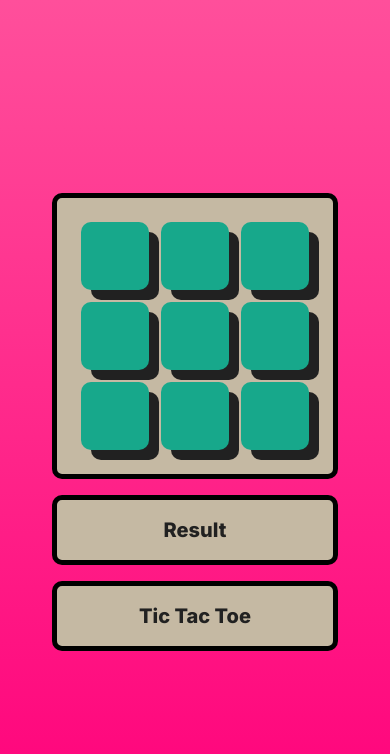
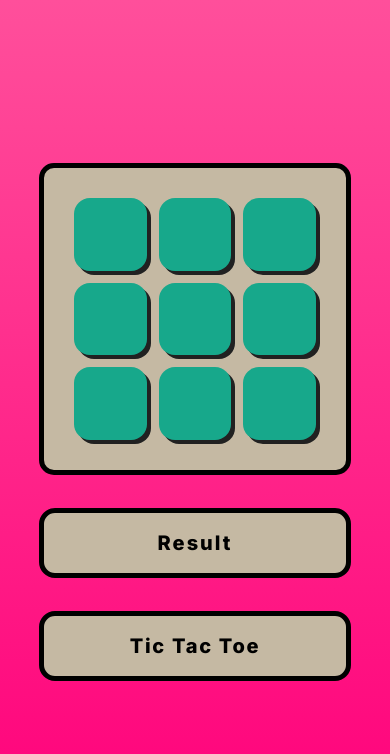
Before and after one commit to yakubova6/tic-tac-toe, a plain HTML site: page index.html in a window 390 px wide. Drawn offline with Linux system fonts and the light colour scheme.

Commit message:
unnecessary comments have been removed

```diff
--- a/css/styles.css
+++ b/css/styles.css
@@ -18,9 +18,9 @@
 }
 
 html, body {
+    font: 800 48px/100% "Inter", sans-serif;
     margin: 0;
     padding: 0;
-    font: 800 48px/100% "Inter", sans-serif;
 }
 
 html {
@@ -37,7 +37,7 @@ html {
     justify-content: center;
     align-items: center;
     height: 100vh;
-    gap: clamp(16px, 3vw, 33px);
+    gap: 33px;
 }
 
 .content__visually-hidden {
@@ -58,56 +58,47 @@ html {
     flex-direction: column;
     justify-content: center;
     align-items: center;
-    border-radius: clamp(10px, 2vw, 15px);
-    width: clamp(280px, 80%, 580px);
+    border-radius: 15px;
+    width: 80%;
+    max-width: 580px;
+    min-width: 280px;
     aspect-ratio: 1/1;
     border: 5px solid var(--color-border);
     background-color: var(--color-background-section);
-    gap: clamp(12px, 2vw, 25px);
-    padding: clamp(24px, 5vw, 49px);
-    transition: all 0.3s ease;
+    gap: 25px;
+    padding: 49px;
 }
 
 .grid__row {
     display: flex;
-    gap: clamp(12px, 2vw, 25px);
+    gap: 25px;
     width: 100%;
-    transition: gap 0.3s ease;
 }
 
 .grid__cell {
     background-color: var(--color-background-cell);
     flex: 1;
     aspect-ratio: 1/1;
-    min-width: clamp(45px, 10%, 60px);
-    border-radius: clamp(10px, 2vw, 16px);
+    min-width: 60px;
+    border-radius: 16px;
     box-shadow: 10px 10px 0 0 var(--color-shadow-cell);
     border: none;
     outline: none;
     transition: all 0.3s ease;
 }
 
-/* ===== PREVIEW ===== */
-.preview-x::before,
-.preview-o::before {
+/* ===== PREVIEW ПРИ НАВЕДЕНИИ ===== */
+.preview-x::before {
     content: "";
     display: block;
     width: 100%;
     height: 100%;
+    background-image: url('../assets/images/asset=x.svg');
     background-repeat: no-repeat;
     background-position: center;
+    background-size: 110px 110px;
     opacity: 0;
-    transition: opacity 0.3s ease, background-size 0.3s ease;
-}
-
-.preview-x::before {
-    background-image: url('../assets/images/asset=x.svg');
-    background-size: 110px 110px;
-}
-
-.preview-o::before {
-    background-image: url('../assets/images/asset=o.svg');
-    background-size: 110px 110px;
+    transition: opacity 0.3s ease;
 }
 
 .preview-x:hover {
@@ -117,6 +108,19 @@ html {
 
 .preview-x:hover::before {
     opacity: 0.4;
+}
+
+.preview-o::before {
+    content: "";
+    display: block;
+    width: 100%;
+    height: 100%;
+    background-image: url('../assets/images/asset=o.svg');
+    background-repeat: no-repeat;
+    background-position: center;
+    background-size: 110px 110px;
+    opacity: 0;
+    transition: opacity 0.3s ease;
 }
 
 .preview-o:hover {
@@ -129,11 +133,6 @@ html {
 }
 
 /* ===== РЕАЛЬНЫЕ КРЕСТИКИ/НОЛИКИ ===== */
-.grid__cell--x,
-.grid__cell--o {
-    transition: all 0.3s ease;
-}
-
 .grid__cell--x {
     background-color: var(--color-preview-x);
 }
@@ -148,6 +147,10 @@ html {
     background-position: center;
     background-size: 80% 80%;
     opacity: 1;
+}
+
+.grid__cell--x:hover {
+    box-shadow: 5px 5px 0 0 var(--color-shadow-cell);
 }
 
 .grid__cell--o {
@@ -166,69 +169,103 @@ html {
     opacity: 1;
 }
 
-/* ===== КНОПКИ ===== */
-.content__button,
-.content__button--restart {
-    width: clamp(280px, 80%, 580px);
-    height: clamp(70px, 10vw, 104px);
-    border-radius: clamp(10px, 2vw, 16px);
+.grid__cell--o:hover {
+    box-shadow: 5px 5px 0 0 var(--color-shadow-cell);
+}
+
+/* ===== БАЗОВЫЕ СТИЛИ КНОПОК ===== */
+.content__button {
+    width: 80%;
+    max-width: 580px;
+    min-width: 280px;
+    height: 104px;
+    border-radius: 16px;
     border: 5px solid var(--color-border);
+    background-color: var(--color-background-section);
+    text-align: center;
     display: flex;
     align-items: center;
     justify-content: center;
-    background-color: var(--color-background-section);
-    text-align: center;
-    color: var(--color-text-button);
-    font-size: clamp(20px, 4vw, 48px);
-    gap: clamp(8px, 2vw, 15px);
-    transition: all 0.3s ease;
+}
 
-    -webkit-tap-highlight-color: transparent;
-    -webkit-touch-callout: none;
-    -webkit-user-select: none;
-    user-select: none;
-    -moz-user-select: none;
+
+.grid__cell,
+.content__button {
+    padding: 0;
+    margin: 0;
+}
+
+/* ===== МОДИФИКАТОРЫ КНОПОК ===== */
+.content__button--result {
+    letter-spacing: 2px;
+}
+
+.content__button--game_title {
+    letter-spacing: 1.7px;
 }
 
 .content__button--restart {
+    letter-spacing: 1.7px;
     background-color: var(--color-background-restart);
     color: var(--color-text-restart);
+    display: flex;
+    align-items: center;
+    justify-content: center;
+    gap: 15px;
 }
 
 .content__button--restart::before {
     content: "";
     display: block;
-    width: clamp(27px, 5vw, 48px);
-    height: clamp(27px, 5vw, 48px);
+    font-weight: 700;
+    width: 46.62px;
+    height: 46.68px;
     background-image: url(../assets/images/restart.svg);
     background-size: contain;
     background-repeat: no-repeat;
     background-position: center;
-    transition: all 0.3s ease;
 }
 
 .grid__cell--empty {
     background-color: var(--color-cell-empty);
 }
 
-/* ===== МЕДИАЗАПРОСЫ ===== */
-@media (max-width: 480px) {
-    html, body {
-        height: 100%;
-        min-height: 100%;
-        overflow-y: auto;
+/* Маленькие экраны */
+@media (max-width: 700px) {
+    .grid__cell {
+        min-width: 50px;
+        box-shadow: 6px 6px 0 0 var(--color-shadow-cell);
     }
 
-    .content {
-        height: 100%;
-        padding: 16px;
-        gap: 16px;
-        justify-content: center;
-        align-items: center;
+    .content__button {
+        height: 80px;
+        font-size: 24px;
     }
 
     .content__grid {
-        padding: 24px;
+        padding: 32px;
+        gap: 16px;
+    }
+
+    .grid__row {
+        gap: 16px;
+    }
+}
+
+@media (max-width: 480px) {
+    .grid__cell {
+        min-width: 45px;
+        box-shadow: 4px 4px 0 0 var(--color-shadow-cell);
+
+    }
+
+    .content__button {
+        height: 70px;
+        font-size: 20px;
+    }
+
+    .content__grid {
+        padding: 30px;
         gap: 12px;
     }
 
```
